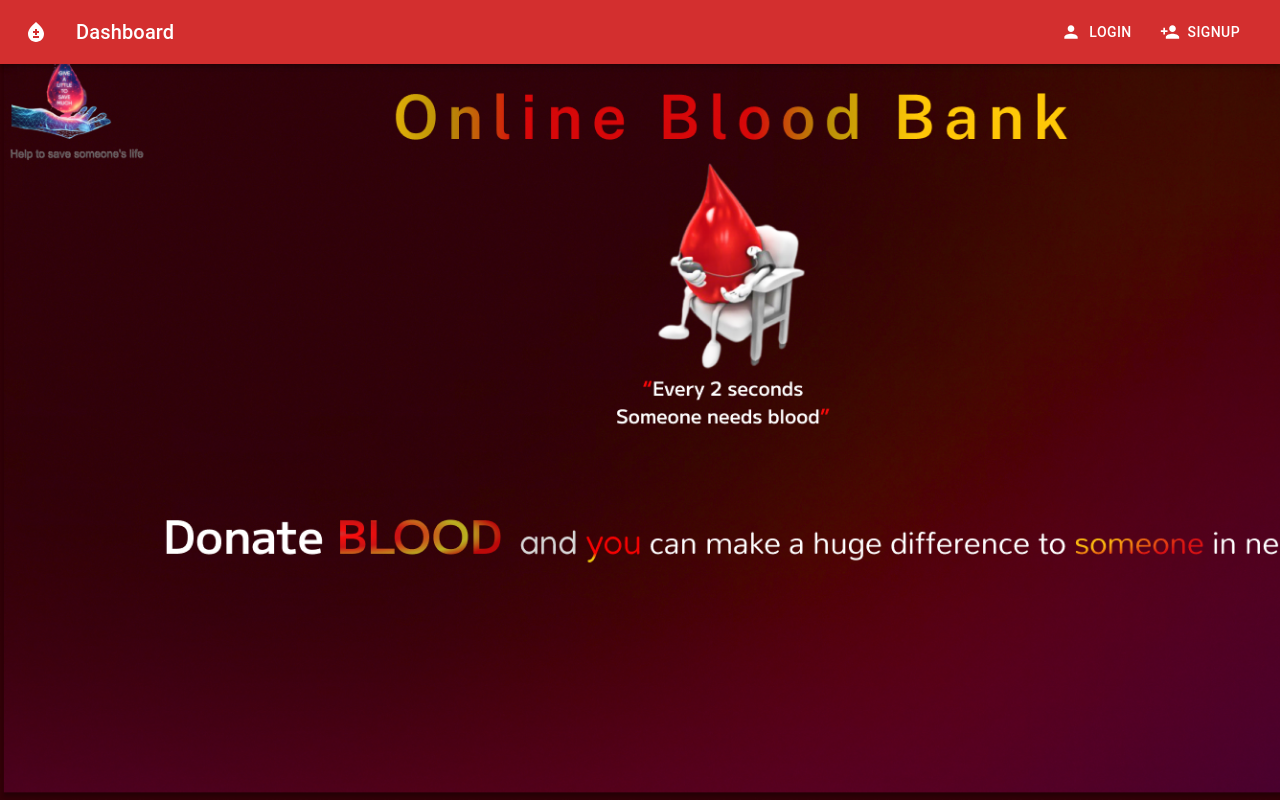
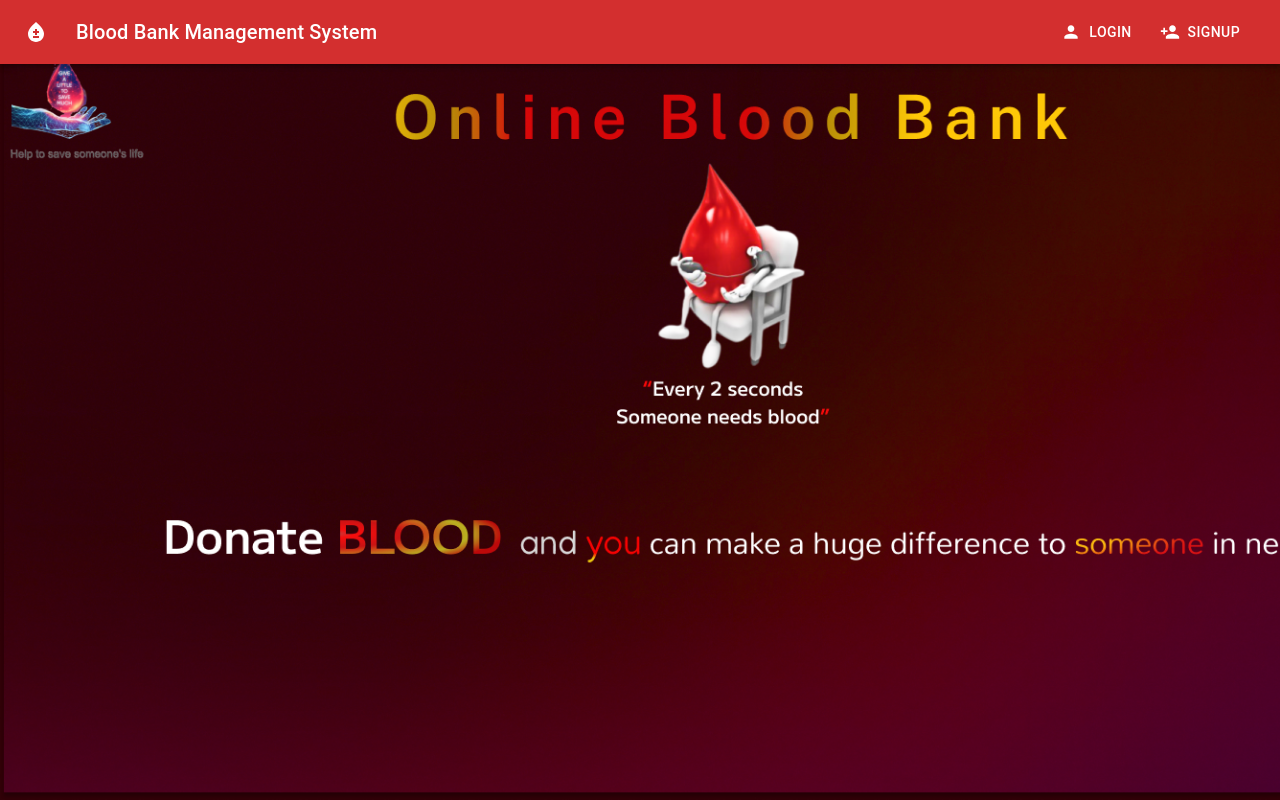
Before and after one commit to Shaky-Sahil/Bloodbank, a React (Create React App) app: page / in a window 1280 px wide. Built offline with nearby package versions, Linux system fonts and the light colour scheme.

Commit message:
Update Nav.js

```diff
--- a/src/components/Nav.js
+++ b/src/components/Nav.js
@@ -20,7 +20,7 @@ export default function Nav() {
          <BloodtypeIcon />
           </IconButton>
           <Typography variant="h6" component="div" sx={{ flexGrow: 1 }}>
-            Dashboard
+            Blood Bank Management System
           </Typography>
           <Link to={'/Login'} className='Log'><Button color='error' variant="filled" sx={{textDecoration:'none'}} startIcon={<Person />}>Login</Button></Link>
           <Link to={'/SignUp'} className='Sign'><Button color='error' variant='filled' startIcon={<PersonAdd />}>SignUp</Button></Link>
```
